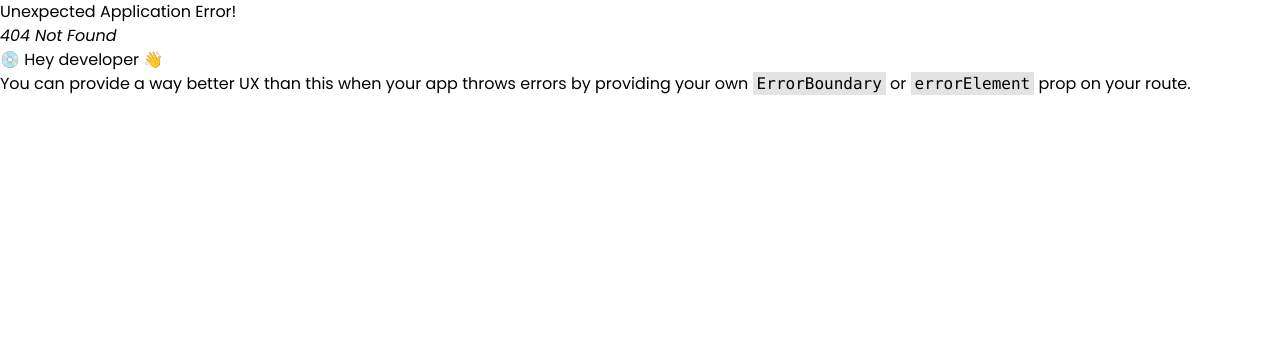
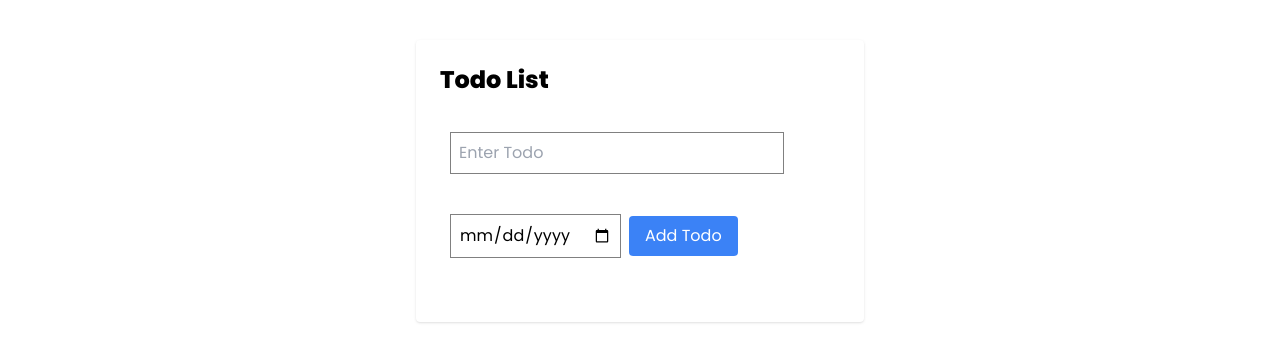
Before and after one commit to Buzorchi/Router-React, a React (Create React App) app: page /todolist in a window 1280 px wide. Before the commit this address had no page. Shown: the top 362 px of the page. Built offline with nearby package versions, Linux system fonts and the light colour scheme.

Commit message:
Feature: Add Todo List

```diff
--- a/src/App.css
+++ b/src/App.css
@@ -5,11 +5,6 @@
 }
 
 body{
-    /* margin: 0 auto; */
-    /* display: flex;
-    justify-content: center;
-    align-items: center; */
-    /* background-color: lightgray; */
     font-family: 'Poppins', sans-serif;
 }
 
--- a/src/App.js
+++ b/src/App.js
@@ -2,8 +2,8 @@
 import {createBrowserRouter, Route, createRoutesFromElements, RouterProvider} from "react-router-dom"
 import './App.css'
 import './index.css'
+import './component/budget/Budget.css'
 import Props from "./component/test/Props";
-import AddForm from "./component/budget/AddForm";
 import Product from "./component/pages/Product";
 import FormPage from "./component/pages/FormPage";
 import Home from "./component/pages/Home";
@@ -16,21 +16,22 @@ import Wallet from "./component/dashboard/Wallet"
 import HomeProduct from "./component/product/HomeProduct";
 import ProductLists from "./component/product/ProductLists";
 import ProductDetails from "./component/product/ProductDetails";
-
-
-
-
+import TransactionList from "./component/budget/TransactionList";
+import Budget from "./component/budget/Budget";
+import Todo from "./component/tododList/Todo";
 
 
 const router = createBrowserRouter(
+
+
   createRoutesFromElements(
-
     <>
     <Route path="/" element={<Home/>} />
       <Route path = "/product" element={<Product/>}/>
       <Route path = "/formPage" element={<FormPage/>}/>
       <Route path = "/props" element={<Props/>}/>
-      <Route path = "/addForm" element={<AddForm/>}/>
+      <Route path = "/budget" element={<Budget/>}/>
+      <Route path = "/transactionList" element={<TransactionList/>}></Route>
       <Route path = "/dashboard" element={<Dashboard/>}></Route>
       <Route path = "/homeDash" element={<HomeDash/>}></Route>
       <Route path="/service" element={<Service/>}></Route>
@@ -40,6 +41,7 @@ const router = createBrowserRouter(
       <Route path="/productApi" element={<HomeProduct/>}></Route>
       <Route path="/productApi/:productId" element={<ProductDetails/>}></Route>
       <Route path="/productList" element={<ProductLists/>}></Route>
+      <Route path="/todolist" element={<Todo/>}></Route>
 
 
     </>
@@ -49,7 +51,7 @@ const router = createBrowserRouter(
 function App(){
   return (
     <>
-  <RouterProvider router={router}/>
+    <RouterProvider router={router}/>
     </>
 
   )
--- a/src/component/budget/AddForm.jsx
+++ b/src/component/budget/AddForm.jsx
@@ -1,83 +1,108 @@
-import React from 'react'
-import { Formik } from "formik";
-import { Link } from 'react-router-dom';
+import React, { useState } from 'react'
+// import { Formik } from "formik";
 
 
-const AddForm = () => {
+const AddForm = ({onAddTransaction}) => {
+
+  // return (
+  //   <div>
+  //     <Formik
+  //       initialValues={{
+  //         transactionTitle: "",
+  //         amount: ""
+  //       }}
+  //       validate={values => {
+  //         const errors = {};
+  //         if (!values.transactionTitle) {
+  //           errors.transactionTitle = "Enter title";
+  //         }
+  //         if (!values.amount) {
+  //           errors.amount = "Enter amount";
+  //         }else if (!/^[0-9]+$/.test(values.amount)){
+  //         }
+  //         return errors;
+  //       }}
+  //       onSubmit={(values, { setSubmitting }) => {
+  //         setTimeout(() => {
+  //           alert(JSON.stringify(values, null, 2));
+  //           setSubmitting(false);
+  //         }, 400);
+  //       }}
+  //     >
+  //       {({
+  //         values,
+  //         errors,
+  //         touched,
+  //         handleChange,
+  //         handleBlur,
+  //         handleSubmit,
+  //         isSubmitting,
+  //         //  and other goodies
+  //       }) => (
+  //         <form onSubmit={handleSubmit} className="formBudget">
+  //           <h1 className='font-bold text-lg mb-4'>Personal Budget Dashboard</h1>
+  //             <div className='flex'>
+  //             <input
+  //               type="text"
+  //               placeholder='Transaction Title'
+  //               name="transactionTitle"
+  //               onChange={handleChange}
+  //               onBlur={handleBlur}
+  //               value={values.transactionTitle}
+  //               className='py-1 px-3 border mr-6'
+  //             />
+  //             {errors.transactionTitle && touched.transactionTitle && errors.transactionTitle}
+  //             <input
+  //               type="number"
+  //               placeholder='0'
+  //               name="amount"
+  //               onChange={handleChange}
+  //               onBlur={handleBlur}
+  //               value={values.amount}
+  //               className='py-1 px-3 border mr-6 '
+  //             />
+  //             {errors.amount && touched.amount && errors.amount}
+
+  //           <button type="submit" className={(values.transactionTitle === "" || values.amount === "") ? "btn-disabled" : "btn-success"}>
+  //             Add Transaction
+  //              {/* disabled = {!values.transactionTitle || !values.amount || isSubmitting}  */}
+  //           </button>
+  //           </div>
+  //         </form>
+  //       )}
+  //     </Formik>
+  //   </div>
+  // )
+
+  const [title, setTitle] = useState('')
+    const [amount, setAmount] = useState(null);
+
+    const handleSubmit = (event) => {
+      event.preventDefault();
+      onAddTransaction({ title, amount: Number(amount) });
+      setTitle('');
+      setAmount(0);
+    };
 
     return (
-    <div>
-      <Formik
-        initialValues={{
-          transactionTitle: "",
-          amount: ""
-        }}
-        validate={values => {
-          const errors = {};
-          if (!values.transactionTitle) {
-            errors.transactionTitle = "Enter title";
-          }
-          if (!values.amount) {
-            errors.amount = "Enter amount";
-          }else if (!/^[0-9]+$/.test(values.amount)){
-          }
-          return errors;
-        }}
-        onSubmit={(values, { setSubmitting }) => {
-          setTimeout(() => {
-            alert(JSON.stringify(values, null, 2));
-            setSubmitting(false);
-          }, 400);
-        }}
-      >
-        {({
-          values,
-          errors,
-          touched,
-          handleChange,
-          handleBlur,
-          handleSubmit,
-          isSubmitting,
-          //  and other goodies
-        }) => (
-          <form onSubmit={handleSubmit} className="formBudget">
-            <div className='flex gap-3'>
-            <Link to="/"> {' < '}</Link>
-            <h1 className='font-bold text-lg mb-4'>Personal Budget Dashboard</h1>
-
-            </div>
-              <div className='flex'>
+      <form onSubmit={handleSubmit}>
         <input
           type="text"
-                placeholder='Transaction Title'
-                name="transactionTitle"
-                onChange={handleChange}
-                onBlur={handleBlur}
-                value={values.transactionTitle}
-                className='py-1 px-3 border mr-6'
+          value={title}
+          onChange={(e) => setTitle(e.target.value)}
+          placeholder="Transaction Title"
+          required
         />
-              {errors.transactionTitle && touched.transactionTitle && errors.transactionTitle}
         <input
           type="number"
-                placeholder='0'
-                name="amount"
-                onChange={handleChange}
-                onBlur={handleBlur}
-                value={values.amount}
-                className='py-1 px-3 border mr-6 '
+          value={amount}
+          onChange={(e) => setAmount(e.target.value)}
+          placeholder="Amount"
+          required
         />
-              {errors.amount && touched.amount && errors.amount}
-
-            <button type="submit" className={(values.transactionTitle === "" || values.amount === "") ? "btn-disabled" : "btn-success"}>
-              Add Transaction
-               {/* disabled = {!values.transactionTitle || !values.amount || isSubmitting}  */}
-            </button>
-            </div>
+        <button type="submit">Add Transaction</button>
       </form>
-        )}
-      </Formik>
-    </div>
-  )
+    );
 }
 
 export default AddForm
--- /dev/null
+++ b/src/component/budget/Budget.css
@@ -0,0 +1,32 @@
+.App {
+    text-align: center;
+    margin: 20px;
+  }
+
+  form {
+    margin-bottom: 20px;
+  }
+
+  input {
+    margin: 20px 10px;
+    padding: 10px;
+    font-size: 16px;
+    border: 2px solid grey;
+  }
+
+  button {
+    padding: 10px 20px;
+    font-size: 16px;
+  }
+
+  ul {
+    list-style-type: none;
+    padding: 0;
+  }
+
+  li {
+    margin: 10px 0;
+    background-color: #f7f7f7;
+    padding: 10px;
+    border-radius: 4px;
+  }
--- /dev/null
+++ b/src/component/budget/Budget.jsx
@@ -0,0 +1,23 @@
+import React, { useState } from 'react';
+import AddForm from './AddForm';
+import TransactionList from './TransactionList';
+
+
+
+const Budget = () => {
+    const [transactions, setTransactions] = useState([]);
+
+    const addTransaction = (newTransaction) => {
+      setTransactions([...transactions, {...newTransaction, id: Date.now()}]);
+    };
+
+    return (
+      <div className="App">
+        <h2>Personal Budget Dashboard</h2>
+        <AddForm onAddTransaction={addTransaction} />
+        <TransactionList transactions={transactions} />
+      </div>
+    );
+}
+
+export default Budget
--- a/src/component/budget/TransactionList.jsx
+++ b/src/component/budget/TransactionList.jsx
@@ -1,11 +1,15 @@
 import React from 'react'
 
-const TransactionList = () => {
-  return (
-    <div>
-
-    </div>
-  )
-}
+const TransactionList = ({transactions}) => {
+    return (
+        <ul>
+          {transactions.map((transaction) => (
+            <li key={transaction.id}>
+              {transaction.title} - ${transaction.amount}
+            </li>
+          ))}
+        </ul>
+      );
+    }
 
 export default TransactionList
--- a/src/component/pages/Home.jsx
+++ b/src/component/pages/Home.jsx
@@ -5,13 +5,14 @@ import { Link } from 'react-router-dom';
 const Home = () => {
   return (
     <div className="home-container">
-      <nav className="flex bg-[#333] p-[20px] gap-10 justify-end ">
+      <nav className="flex bg-[#333] p-[20px] gap-10 justify-center">
         <Link to="/product" className="nav-link">Product</Link>
         <Link to="/formPage" className="nav-link">Form</Link>
         <Link to="/props" className="nav-link">Props</Link>
-        <Link to="/addForm" className="nav-link">Personal Budget Dashboard</Link>
+        <Link to="/budget" className="nav-link">Personal Budget</Link>
         <Link to="/dashboard" className='nav-link'>Dashboard</Link>
         <Link to="/productApi" className='nav-link'>My Shop</Link>
+        <Link to="/todolist" className='nav-link'>Todo List</Link>
       </nav>
       <div className="content">
         <h1 className='text-2xl font-bold'>Welcome to the Home Page</h1>
--- a/src/component/product/HomeProduct.jsx
+++ b/src/component/product/HomeProduct.jsx
@@ -34,7 +34,7 @@ const HomeProduct = () => {
       <div className="flex flex-col justify-center items-center mt-14 ">
         <p className="font-medium text-lg">Welcome to my shop</p>
         <p className="text-sm font-normal pt-4">
-          Discover a world of amaxing products!
+          Discover a world of amazing products!
         </p>
         <Link to="/productList">
           <button className="text-white bg-blue-800 hover:bg-blue-500 font-medium text-sm rounded-sm py-1 px-2 mt-4">
--- /dev/null
+++ b/src/component/tododList/Todo.jsx
@@ -0,0 +1,21 @@
+import React, { useState } from 'react';
+import TodoList from './TodoList';
+import TodoItem from './TodoItem';
+
+const Todo = () => {
+  const [todos, setTodos] = useState([]);
+
+  const addTodo = (newTodo) => {
+    setTodos([...todos, { ...newTodo, id: Date.now() }]);
+  };
+
+  return (
+    <div className="max-w-md mx-auto mt-10 p-6 bg-white rounded shadow">
+      <h1 className="text-2xl font-bold mb-4">Todo List</h1>
+      <TodoList onTodoList={addTodo} />
+      <TodoItem todos={todos} />
+    </div>
+  );
+};
+
+export default Todo;
--- /dev/null
+++ b/src/component/tododList/TodoItem.jsx
@@ -0,0 +1,15 @@
+import React from 'react';
+
+const TodoItem = ({ todos }) => {
+  return (
+    <ul className="pl-4 list-decimal">
+      {todos.map((todo) => (
+        <li key={todo.id} className="mb-2">
+          {todo.title} - {todo.date}
+        </li>
+      ))}
+    </ul>
+  );
+};
+
+export default TodoItem;
--- /dev/null
+++ b/src/component/tododList/TodoList.jsx
@@ -0,0 +1,44 @@
+import React, { useState } from 'react';
+
+const TodoList = ({ onTodoList }) => {
+
+const [title, setTitle] = useState('')
+const [date, setDate] = useState('')
+
+
+  const handleAddTodo = (e) => {
+    e.preventDefault();
+    onTodoList ({title, date})
+    setTitle('')
+    setDate('')
+
+  };
+
+  return (
+    <div className="mb-4">
+        <form action="" onSubmit={handleAddTodo}>
+      <input
+        type="text"
+        value={title}
+        onChange={(e) => setTitle(e.target.value)}
+        placeholder="Enter Todo"
+        className="border p-2 mr-2"
+        required
+      />
+      <input
+        type="date"
+        value={date}
+        onChange={(e) => setDate(e.target.value)}
+        className="border p-2 mr-2"
+        required
+      />
+      <button type='submit' className="bg-blue-500 text-white px-4 py-2 rounded">
+        Add Todo
+      </button>
+
+        </form>
+    </div>
+  );
+};
+
+export default TodoList;
```
Also changed, not shown: src/component/tododList/Todo.css (added). Lines whose indentation alone changed are shown as unchanged.
